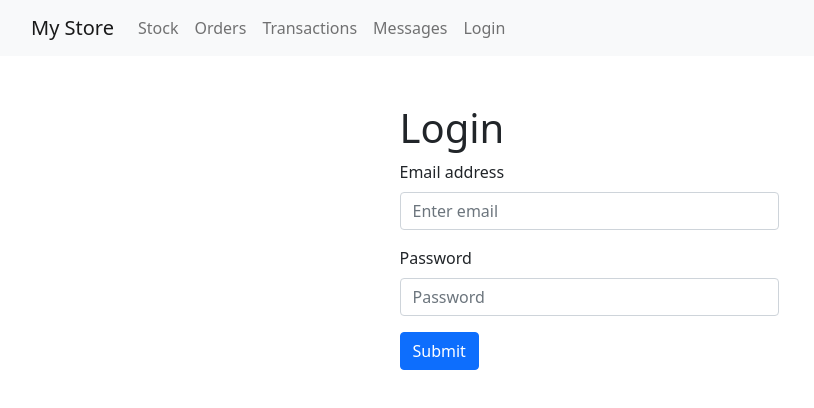
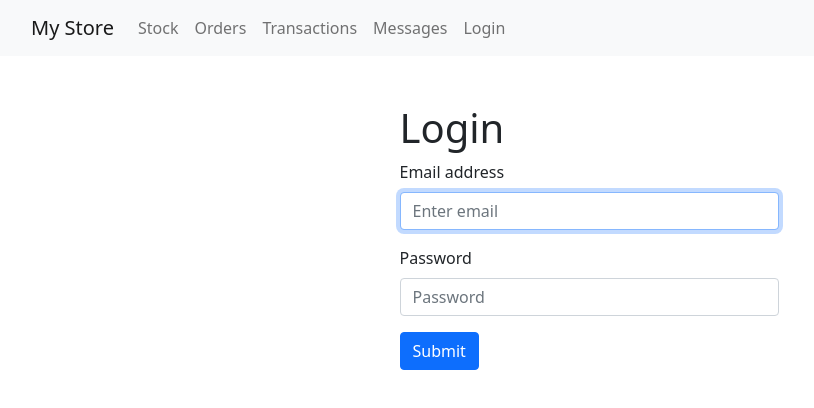
Before and after one commit to hsp8412/MyStore, a React (Create React App) app: page /login in a window 1280 px wide. Shown: the top 408 px of the page, without its empty margins (51-865 px from the left). Built offline with nearby package versions, Linux system fonts and the light colour scheme.

Commit message:
Add handleSubmit function

```diff
--- a/src/component/stockTable.jsx
+++ b/src/component/stockTable.jsx
@@ -9,7 +9,9 @@ class StockTable extends React.Component {
       path: "name",
       label: "Name ",
       content: (product) => (
-        <Link to={`/products/${product.id}`}>{product.name}</Link>
+        <Link to={`/products/${product.id}`} className="clickable">
+          {product.name}
+        </Link>
       ),
     },
     { path: "type.name", label: "Type " },
@@ -46,10 +48,11 @@ class StockTable extends React.Component {
   render() {
     const { productsToDisplay, totalCount, onSort, sortColumn } = this.props;
 
-    if (totalCount === 0) return <p>There is no product to be shown.</p>;
+    if (totalCount === 0)
+      return <p className="text">There is no product to be shown.</p>;
     return (
       <React.Fragment>
-        <p>Showing {totalCount} product(s). </p>
+        <p className="text">Showing {totalCount} product(s). </p>
         <MyTable
           columns={this.columns}
           onSort={onSort}
--- a/src/index.css
+++ b/src/index.css
@@ -15,3 +15,7 @@ code {
 .clickable {
   cursor: pointer;
 }
+
+.text {
+  text-align: center;
+}
--- a/src/pages/login.jsx
+++ b/src/pages/login.jsx
@@ -3,16 +3,26 @@ import { Form, Button, Container, Row, Col } from "react-bootstrap";
 
 class LoginForm extends Component {
   state = {};
+
+  handleSubmit = (e) => {
+    e.preventDefault();
+    console.log("Submitted");
+  };
+
   render() {
     return (
       <Container>
         <Row>
           <Col lg={5} md={6} sm={12} className="p-5 m-auto ">
             <h1>Login</h1>
-            <Form>
+            <Form onSubmit={this.handleSubmit}>
               <Form.Group className="mb-3" controlId="formBasicEmail">
                 <Form.Label>Email address</Form.Label>
-                <Form.Control type="email" placeholder="Enter email" />
+                <Form.Control
+                  type="email"
+                  placeholder="Enter email"
+                  autoFocus
+                />
               </Form.Group>
 
               <Form.Group className="mb-3" controlId="formBasicPassword">
```
